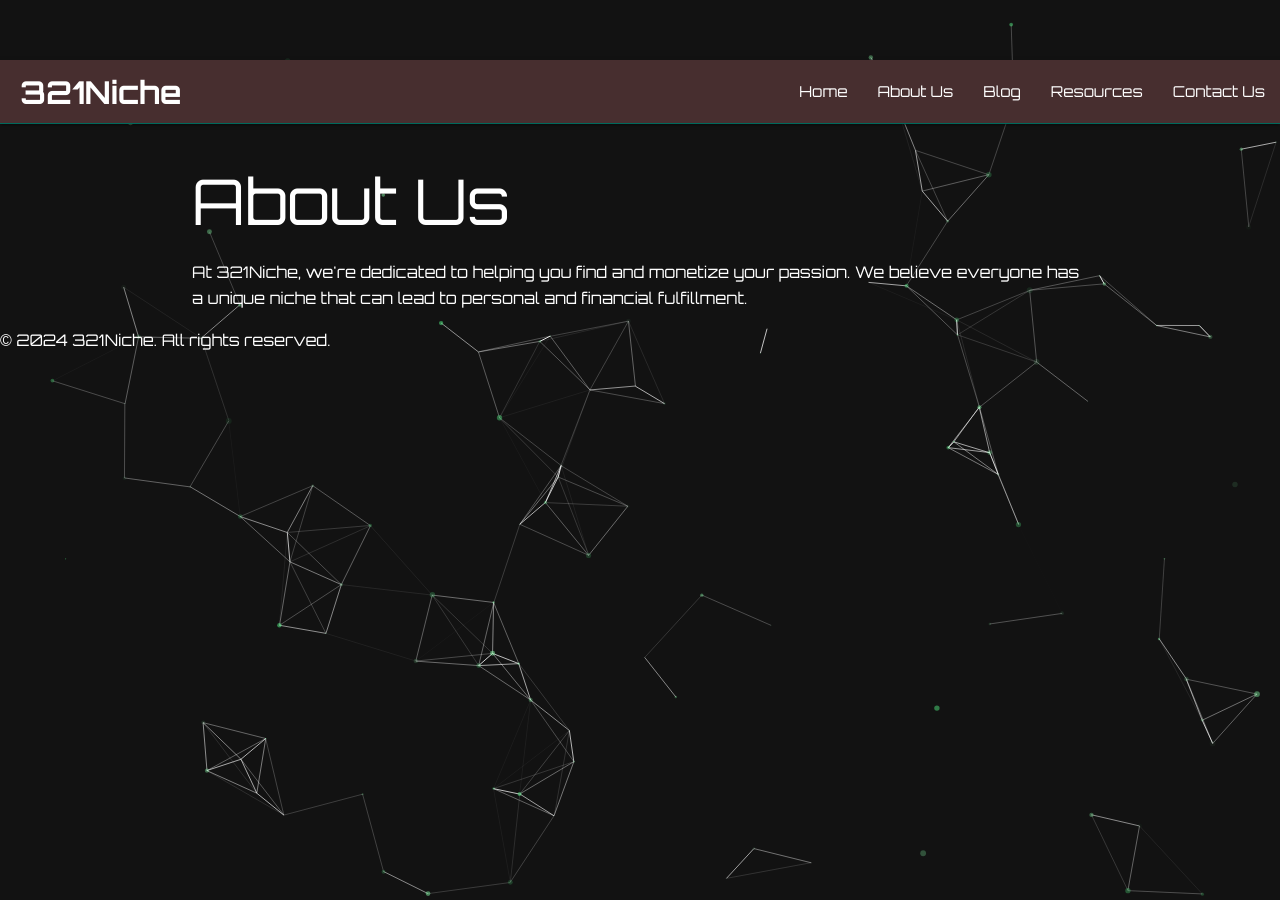
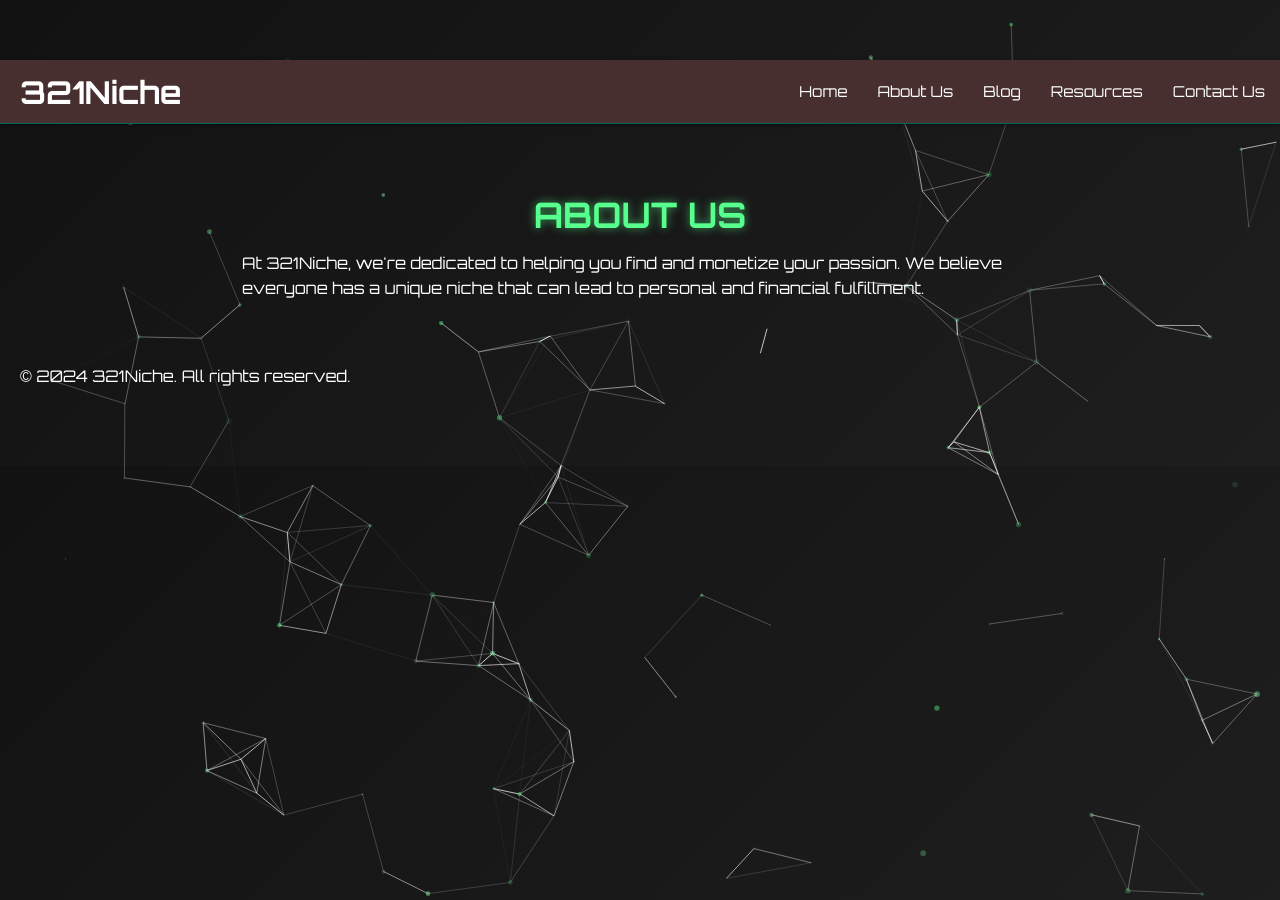
Before and after one commit to LifeUntainted/lifeuntainted.github.io, a Jekyll site: the page built from about.html, in a window 1280 px wide. Built offline with Jekyll 4.4.1, drawn with Linux system fonts in a browser that asks for light colours.

Commit message:
Update default.html

```diff
--- a/_layouts/default.html
+++ b/_layouts/default.html
@@ -19,6 +19,8 @@
   <link rel="stylesheet" href="https://cdnjs.cloudflare.com/ajax/libs/materialize/1.0.0/css/materialize.min.css">
 
   <!-- Custom Styles -->
+  <link rel="stylesheet" href="{{ '/styles.css' | relative_url }}">
+
   <style>
     /* General Styles */
     body {
@@ -206,7 +208,9 @@
     {% include navbar.html %}
 
     <!-- Page Content -->
-    {{ content }}
+    <main class="content">
+      {{ content }}
+    </main>
 
     <!-- Footer (if you have one) -->
     {% include footer.html %}
```
